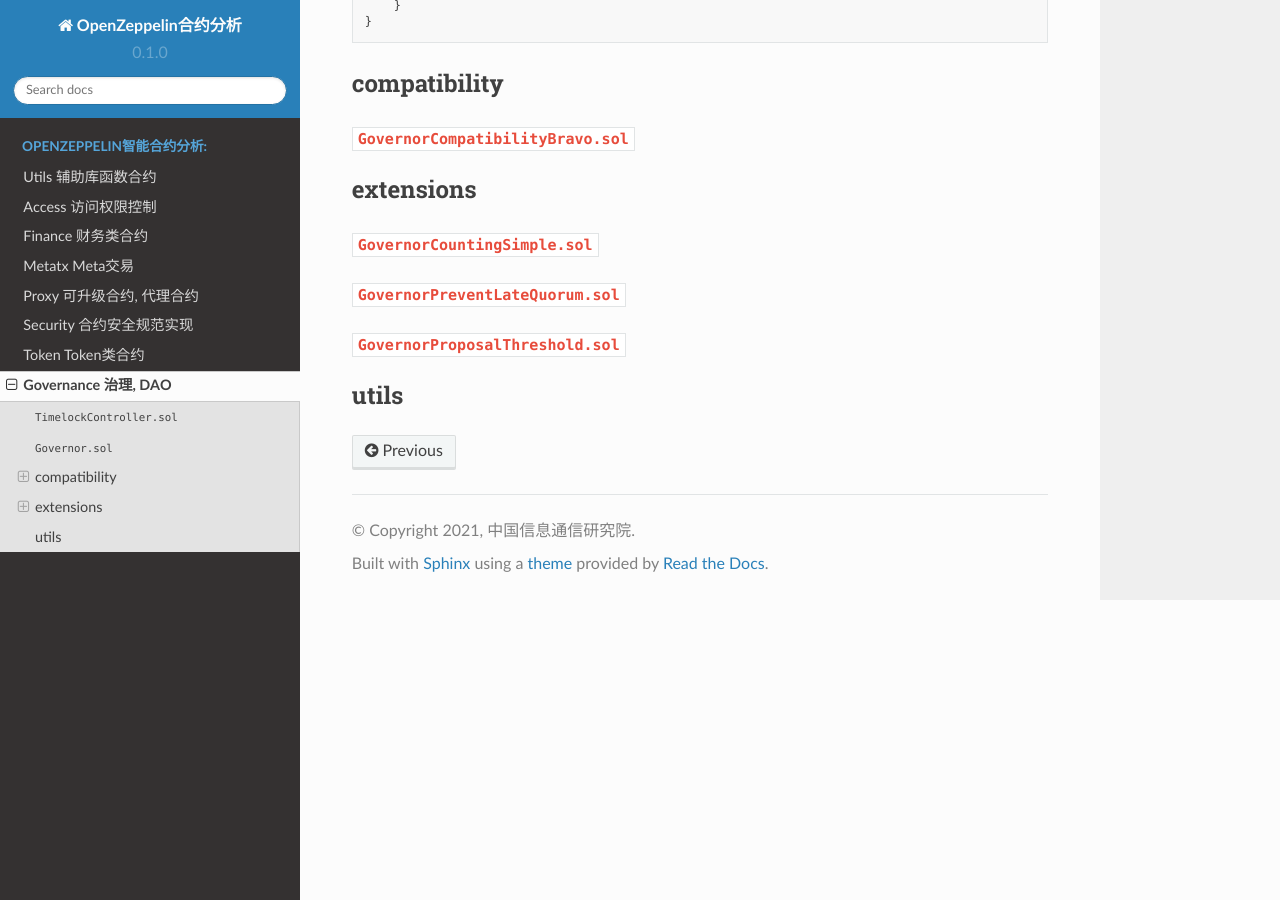
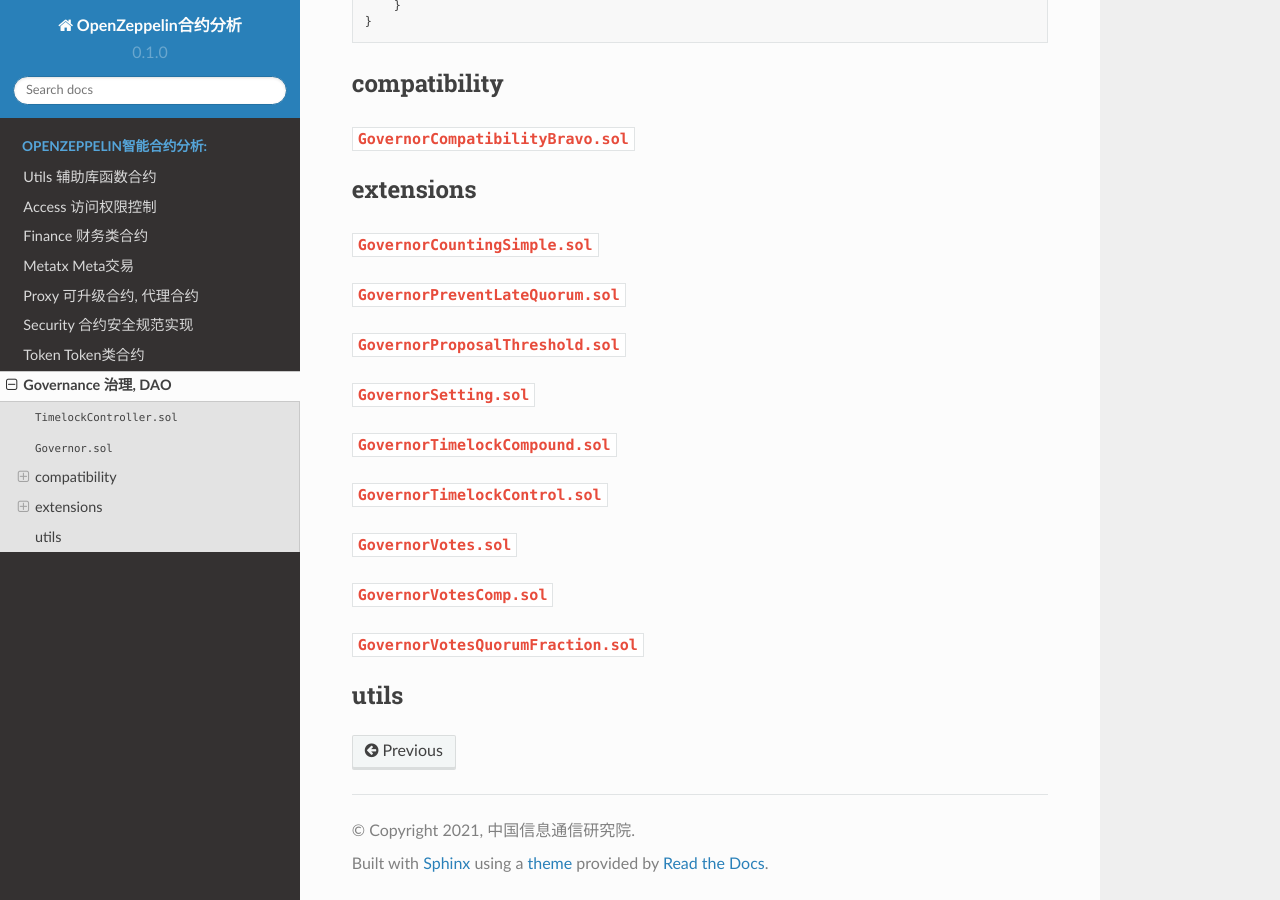
Before and after one commit to lkiversonlk/Contracts, a Sphinx documentation site: the page built from docs/source/governance.md, in a window 1280 px wide and 900 px high, scrolled down 16445 px. Built offline with Sphinx 7.4.7 and the Read the Docs theme 2.0.0, drawn with Linux system fonts in a browser that asks for light colours; pages that are not in the unit, such as notebooks, are missing from menus.

Commit message:
Update governance.md

```diff
--- a/docs/source/governance.md
+++ b/docs/source/governance.md
@@ -969,4 +969,16 @@ abstract contract Governor is Context, ERC165, EIP712, IGovernor {
 
 ### `GovernorProposalThreshold.sol`
 
+### `GovernorSetting.sol`
+
+### `GovernorTimelockCompound.sol`
+
+### `GovernorTimelockControl.sol`
+
+### `GovernorVotes.sol`
+
+### `GovernorVotesComp.sol`
+
+### `GovernorVotesQuorumFraction.sol`
+
 ## utils
```
